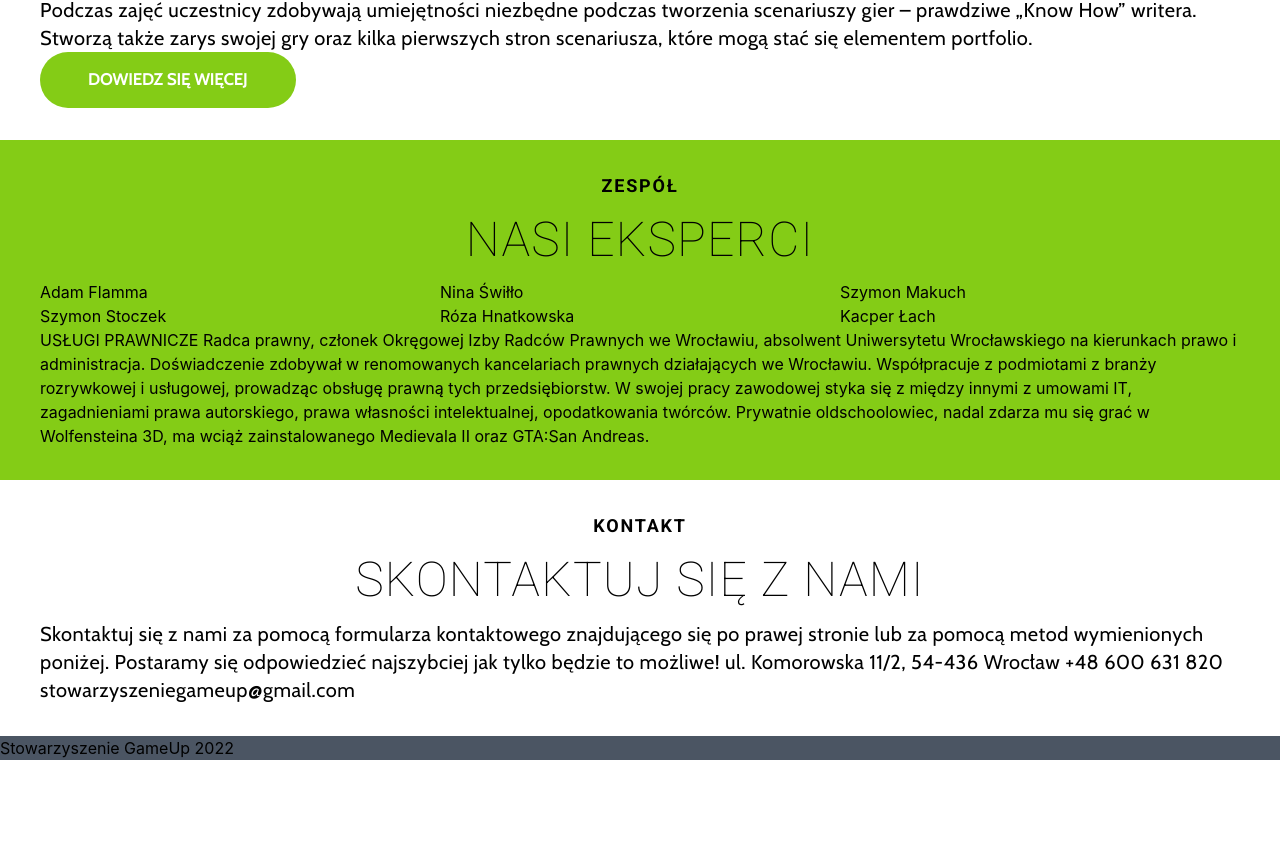
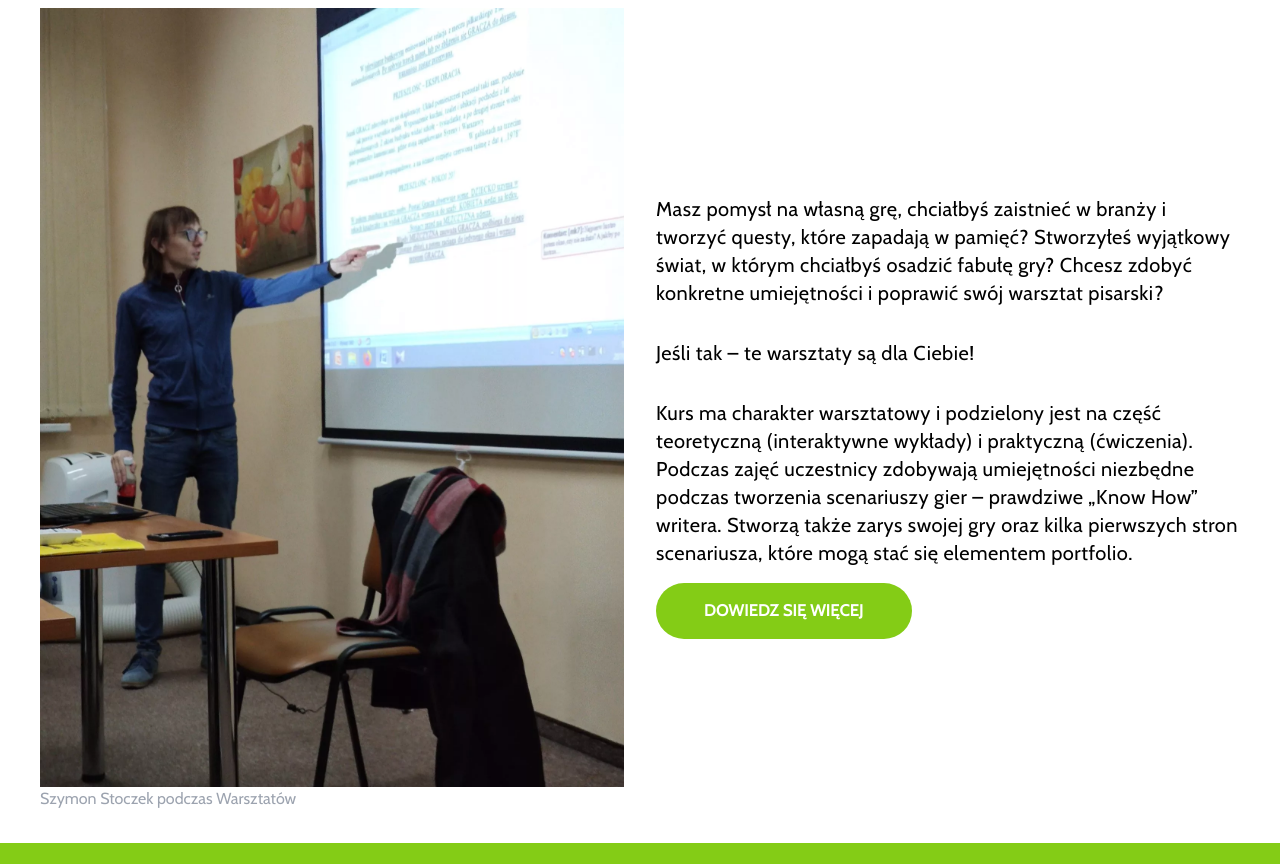
Before and after one commit to stowarzyszenie-gameup/gameup-website, a Next.js app: page / in a window 1280 px wide. Shown: the part 1336-2200 px from the top of the page. Before the commit the page ends 2096 px from the top, so only its background shows below. Built offline with nearby package versions, Linux system fonts and the light colour scheme.

Commit message:
Workshops

```diff
--- a/components/Button/index.tsx
+++ b/components/Button/index.tsx
@@ -4,12 +4,13 @@ import React from "react";
 interface IProps {
   text: string;
   href: string;
+  classes?: string;
 }
 
-const Button = ({ text, href }: IProps) => {
+const Button = ({ text, href, classes }: IProps) => {
   return (
     <Link href={href} scroll={false}>
-      <a>
+      <a className={classes}>
         <button
           type="button"
           className={`text-white hover:text-black relative top-0 hover:-top-1.5 transition-all duration-300 ease-in font-secondary uppercase font-bold text-base tracking-wide rounded-full bg-lime-500 hover:bg-white px-12 py-4`}
--- a/components/TextElements/paragraph.tsx
+++ b/components/TextElements/paragraph.tsx
@@ -11,7 +11,7 @@ export const P = ({ children, light, centered }: IProps) => {
     <p
       className={`${centered ? "text-center" : "text-left"} ${
         light ? "text-white" : "text-black"
-      } font-secondary text-lg sm:text-xl tracking-wide leading-8`}
+      } font-secondary text-lg md:text-xl tracking-wide leading-8 my-4`}
     >
       {children}
     </p>
--- a/components/Workshops/index.tsx
+++ b/components/Workshops/index.tsx
@@ -1,26 +1,48 @@
+/* eslint-disable @next/next/no-img-element */
 import React from "react";
 import Button from "../Button";
 import { H2, H3 } from "../TextElements/headers";
 import { P } from "../TextElements/paragraph";
+import photo from "./workshop_hero.webp";
 
 const Workshops = () => {
   return (
-    <div className="py-8 px-10 bg-white">
-      <H3>Warsztaty</H3>
-      <H2>WARSZTATY PISANIA SCENARIUSZY GIER</H2>
-      <P>
-        Masz pomysł na własną grę, chciałbyś zaistnieć w branży i tworzyć
-        questy, które zapadają w pamięć? Stworzyłeś wyjątkowy świat, w którym
-        chciałbyś osadzić fabułę gry? Chcesz zdobyć konkretne umiejętności i
-        poprawić swój warsztat pisarski? Jeśli tak – te warsztaty są dla Ciebie!
-        Kurs ma charakter warsztatowy i podzielony jest na część teoretyczną
-        (interaktywne wykłady) i praktyczną (ćwiczenia). Podczas zajęć
-        uczestnicy zdobywają umiejętności niezbędne podczas tworzenia
-        scenariuszy gier – prawdziwe „Know How” writera. Stworzą także zarys
-        swojej gry oraz kilka pierwszych stron scenariusza, które mogą stać się
-        elementem portfolio.
-      </P>
-      <Button text="Dowiedz się więcej" href="" />
+    <div className="py-8 px-10 bg-white flex justify-center items-center">
+      <div className=" max-w-screen-xl flex flex-col gap-4 items-center justify-around">
+        <H3>Warsztaty</H3>
+        <H2>WARSZTATY PISANIA SCENARIUSZY GIER</H2>
+        <div className="grid grid-cols-1 sm:grid-cols-2 gap-4 md:gap-8">
+          <figure>
+            <img src={photo.src} alt="" className="basis-5/12" />
+            <figcaption className="text-gray-400 font-secondary">
+              Szymon Stoczek podczas Warsztatów
+            </figcaption>
+          </figure>
+
+          <div className="flex flex-col justify-center">
+            <P>
+              Masz pomysł na własną grę, chciałbyś zaistnieć w branży i tworzyć
+              questy, które zapadają w pamięć? Stworzyłeś wyjątkowy świat, w
+              którym chciałbyś osadzić fabułę gry? Chcesz zdobyć konkretne
+              umiejętności i poprawić swój warsztat pisarski?
+            </P>
+            <P>Jeśli tak – te warsztaty są dla Ciebie!</P>
+            <P>
+              Kurs ma charakter warsztatowy i podzielony jest na część
+              teoretyczną (interaktywne wykłady) i praktyczną (ćwiczenia).
+              Podczas zajęć uczestnicy zdobywają umiejętności niezbędne podczas
+              tworzenia scenariuszy gier – prawdziwe „Know How” writera. Stworzą
+              także zarys swojej gry oraz kilka pierwszych stron scenariusza,
+              które mogą stać się elementem portfolio.
+            </P>
+            <Button
+              text="Dowiedz się więcej"
+              href=""
+              classes="mx-auto sm:mx-0"
+            />
+          </div>
+        </div>
+      </div>
     </div>
   );
 };
```
Also changed, not shown: components/Workshops/workshop_hero.webp (added).
